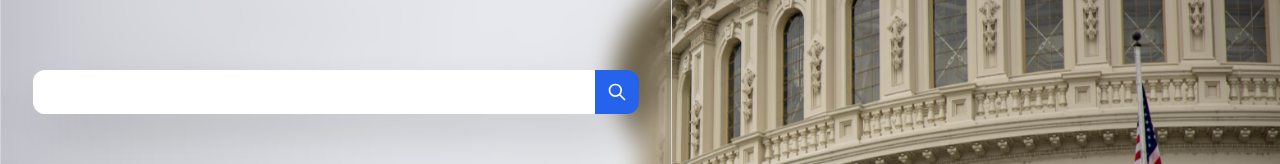
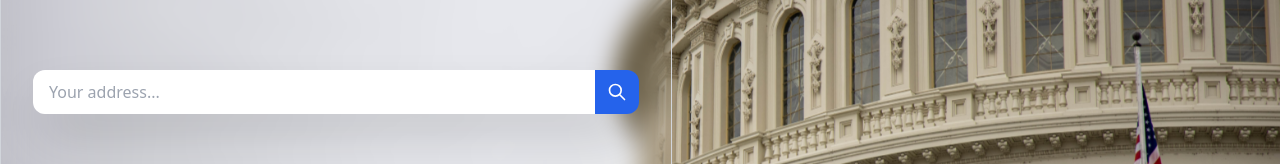
Before and after one commit to OnikuSpedu/RepUS, a Next.js app: page / in a window 1280 px wide. Shown: the part 248-412 px from the top of the page. Built offline with nearby package versions, Linux system fonts and the light colour scheme.

Commit message:
Added placeholder to input

```diff
--- a/components/SearchBar.js
+++ b/components/SearchBar.js
@@ -10,7 +10,7 @@ function SearchBar({ setQuery }) {
 
     return (
         <form onSubmit={handleSubmit(onSubmit)} className="flex flex-row max-w-3xl shadow-2xl rounded-xl focus-within:ring-blue-500 focus-within:ring-2">
-            <input defaultValue="" {...register("query")} className="flex-auto p-2 px-4 focus:outline-none rounded-l-xl" />
+            <input defaultValue="" {...register("query")} className="flex-auto p-2 px-4 focus:outline-none rounded-l-xl" placeholder="Your address..."/>
 
             <button type="submit" className="p-3 text-white bg-blue-600 focus:outline-none rounded-r-xl focus:ring-2 focus:ring-black hover:bg-blue-700">
                 <SearchIcon className="w-5 h-5 m-auto" />
```
